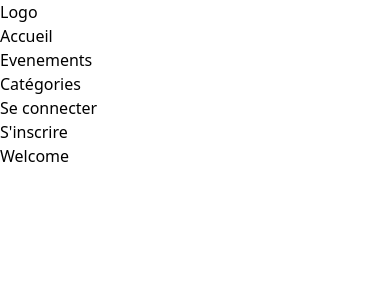
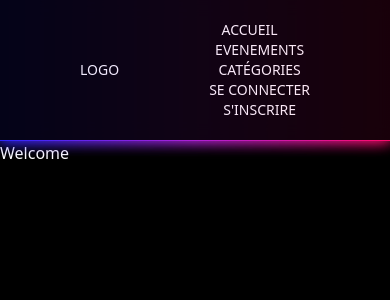
Before and after one commit to kbakazami/projet-bde-2022, a PHP site: page / in a window 390 px wide. Shown: the top 300 px of the page. Run offline with PHP 8.4, Linux system fonts and the light colour scheme; data that the repository does not hold is empty; style sheets or scripts are compiled from the project's sources.

Commit message:
Header done, responsive need

```diff
--- a/templates/base.html.twig
+++ b/templates/base.html.twig
@@ -1,16 +1,32 @@
 {% include 'partials/header.html.twig'%}
 {% block nav %}
-    <nav>
-        <div>
-            <p>Logo</p>
+    <nav class="pb-px uppercase bg-gradient-to-r from-blue via-purple to-pink text-sm lg:text-base">
+        <div class="relative">
+            <div class="absolute inset-0 bg-gradient-to-r from-blue via-purple to-pink blur "></div>
+            <div class="absolute inset-0 bg-gradient-to-r from-blue via-purple to-pink blur "></div>
+            <div class="relative flex flex-row justify-between items-center h-full bg-black px-20 py-5 opacity-90">
+                <div>
+                    <p>Logo</p>
+                </div>
+                <ul class="flex flex-col md:flex-row space-x-5 justify-center items-center text-center">
+                    <li class="flex justify-center items-center md:after:content-['|'] md:after:pl-4 md:after:-mt-1">
+                        <a  href="/">Accueil</a>
+                    </li>
+                    <li class="flex justify-center items-center md:after:content-['|'] md:after:pl-4 md:after:-mt-1">
+                        <a href="#">Evenements</a>
+                    </li>
+                    <li class="flex justify-center items-center md:after:content-['|'] md:after:pl-4 md:after:-mt-1">
+                        <a href="#">Catégories</a>
+                    </li>
+                    <li class="flex justify-center items-center md:after:content-['|'] md:after:pl-4 md:after:-mt-1">
+                        <a href="/login">Se connecter</a>
+                    </li>
+                    <li>
+                        <a href="/register">S'inscrire</a>
+                    </li>
+                </ul>
+            </div>
         </div>
-        <ul>
-            <li><a href="/">Accueil</a></li>
-            <li><a href="#">Evenements</a></li>
-            <li><a href="#">Catégories</a></li>
-            <li><a href="/login">Se connecter</a></li>
-            <li><a href="/register">S'inscrire</a></li>
-        </ul>
     </nav>
 {% endblock %}
 {% block body %}
--- a/templates/partials/header.html.twig
+++ b/templates/partials/header.html.twig
@@ -9,4 +9,4 @@
     {% block stylesheets %}{% endblock %}
     <link rel="stylesheet" type="text/css" href="/css/styles-output.css">
 </head>
-<body>
+<body class="bg-black text-white w-full">
```
